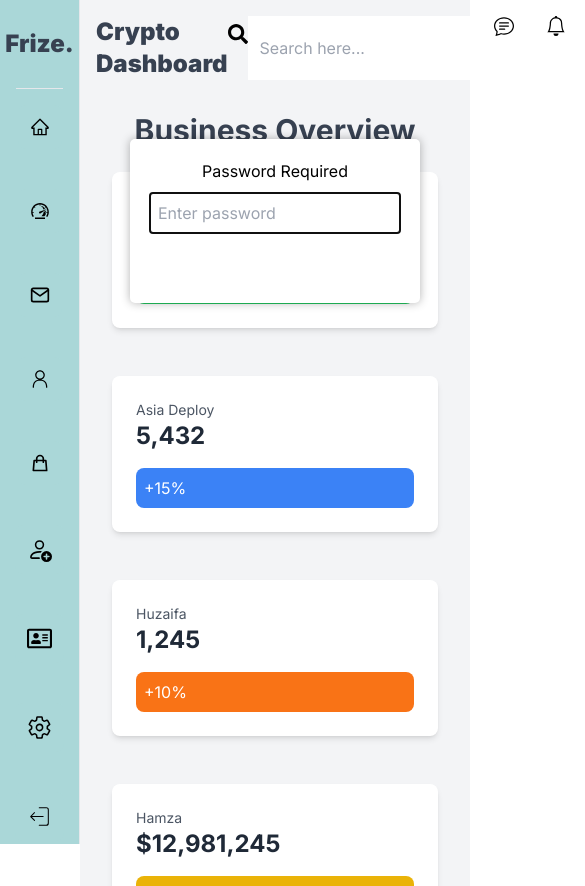
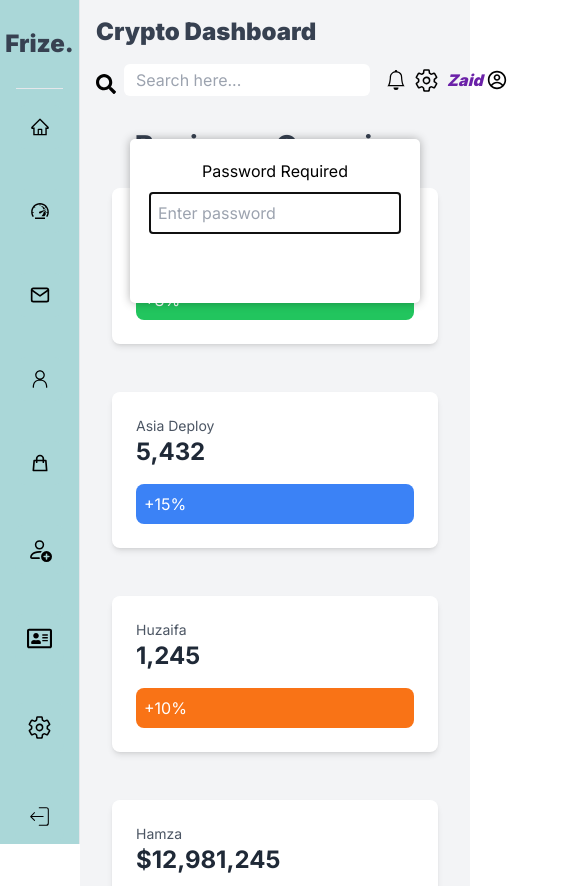
Before and after one commit to ZaidBinAthar/nextdashboard, a Next.js app: page / in a window 390 px wide. Shown: the top 886 px of the page, 585 px wide, since content can reach past the window. Built offline with nearby package versions, Linux system fonts and the light colour scheme.

Commit message:
Header resposive

```diff
--- a/components/Header.js
+++ b/components/Header.js
@@ -9,7 +9,6 @@ import { ToastContainer, toast } from 'react-toastify';
 import 'react-toastify/dist/ReactToastify.css';
 
 const Header = () => {
-
 
   const showToast = () => {
     toast.success('Thanks To Like!', {
@@ -34,32 +33,32 @@ const Header = () => {
   };
 
   return (
-    <div className='flex justify-between px-4 pt-4'>
-      <div>
+    <div className='flex flex-col lg:flex-row justify-between px-4 pt-4'>
+      <div className='mb-4 lg:mb-0'>
         <h2 className='font-black text-gray-700 text-2xl'>Crypto Dashboard</h2>
       </div>
-      <div className='flex'>
-        <div className='pt-2'>
+      <div className='flex items-center'>
+        <div className='pt-2 mr-2'>
           <FaSearch size={20} />
         </div>
-        <input className='pl-3' type='text' placeholder='Search here...' />
-        <BsChatText onClick={showToast1} size={20} />
-        <div className='pl-8'>
-          <BsBell onClick={showToast} size={20} />
+        <input className='pl-3 py-1 rounded-md focus:outline-none' type='text' placeholder='Search here...' />
+        <BsChatText onClick={showToast1} size={20} className='ml-2 cursor-pointer' />
+        <div className='ml-2'>
+          <BsBell onClick={showToast} size={20} className='cursor-pointer' />
           <ToastContainer />
         </div>
-        <div className='pl-8'>
+        <div className='ml-2'>
           <Link href='/settings'>
-            <IoSettingsOutline size={25} />
+            <IoSettingsOutline size={25} className='cursor-pointer' />
           </Link>
         </div>
-        <div className='flex pl-8 pr-2'>
-          <p className='text-purple-800 font-black italic'>Zaid</p>
+        <div className='flex items-center ml-2'>
+          <p className='text-purple-800 font-black italic mr-1'>Zaid</p>
+          <CgProfile size={20} />
         </div>
-        <p className='pt-0.5'><CgProfile size={20} /></p>
       </div>
     </div>
   )
 }
 
-export default Header
+export default Header;
```
